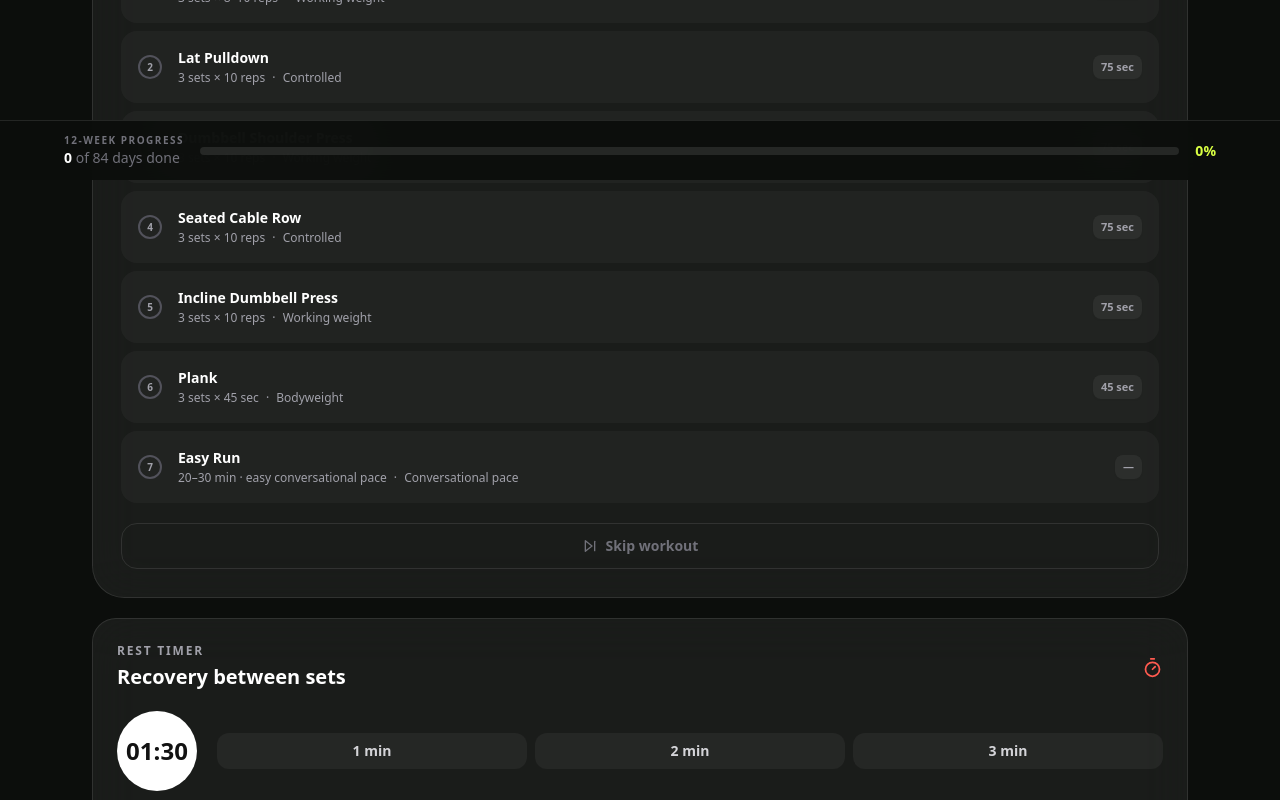
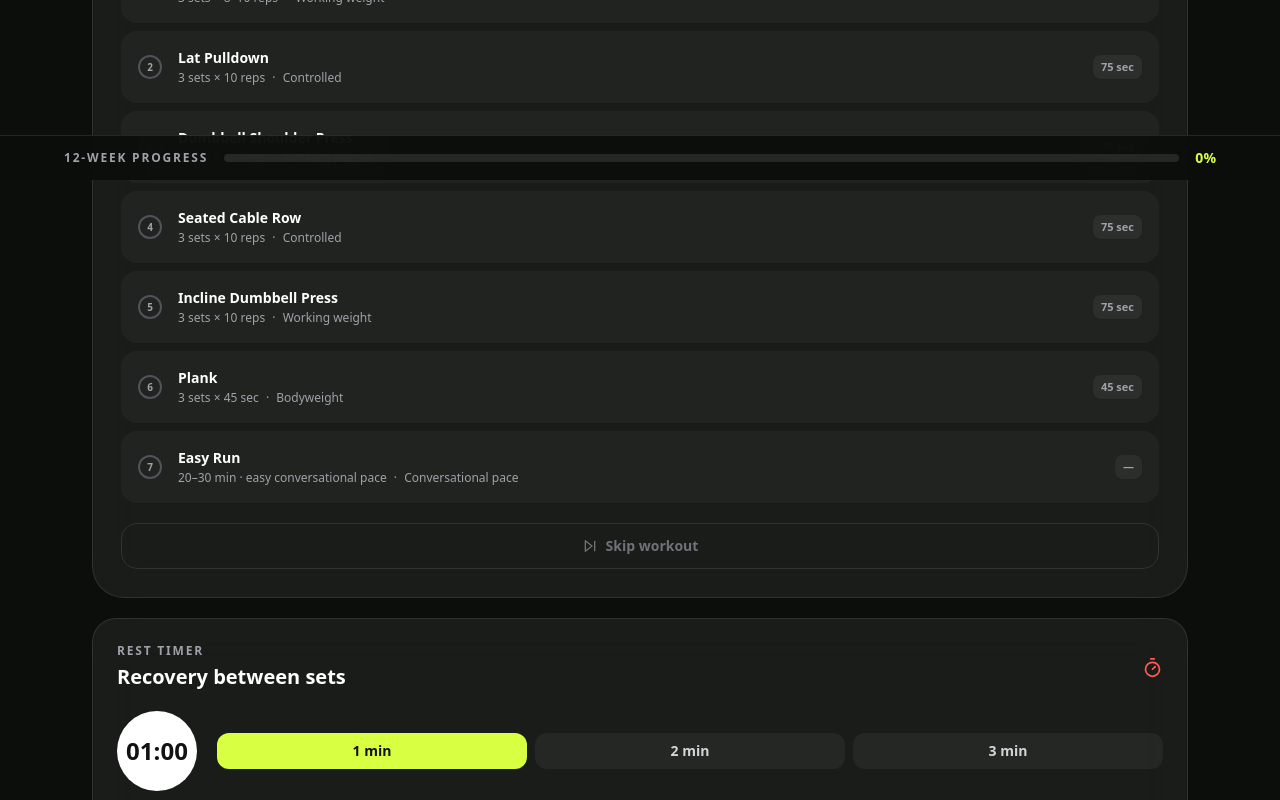
Before and after one commit to MrMikeG/FitnessTracker, a Next.js app: page / in a window 1280 px wide. Shown: the part 620-1420 px from the top of the page. Built offline with nearby package versions, Linux system fonts and the light colour scheme.

Commit message:
Add files via upload

```diff
--- a/app/page.tsx
+++ b/app/page.tsx
@@ -37,8 +37,8 @@ export default function Home() {
   const [skippedDays, setSkippedDays] = useState<string[]>([])
   const [dark, setDark] = useState(true)
   const [hydrated, setHydrated] = useState(false)
-  const [restPreset, setRestPreset] = useState(90)
-  const [restRemaining, setRestRemaining] = useState(90)
+  const [restPreset, setRestPreset] = useState(60)
+  const [restRemaining, setRestRemaining] = useState(60)
   const [restRunning, setRestRunning] = useState(false)
 
   const completed = completedByDay[workoutKey] ?? []
@@ -139,7 +139,7 @@ export default function Home() {
       <section className="glass rounded-3xl px-5 py-4"><div className="flex items-center justify-between"><div><p className="text-xs font-bold uppercase tracking-[.15em] muted">This week</p><p className="mt-1 font-bold">Tap a day to view and mark it complete.</p></div><ChevronRight className="muted"/></div><div className="mt-5 flex justify-between">{dayLabels.map((d, i) => { const key = `${selectedWeek}-${weekDayKeys[i]}`; const done = completedWorkouts.includes(key); return <button onClick={() => setSelectedDayIndex(i)} key={`${d}-${i}`} className="flex flex-col items-center gap-2"><span className="text-[11px] font-semibold muted">{dayNames[i]}</span><span className={`grid h-9 w-9 place-items-center rounded-full text-xs font-bold transition ${done ? 'bg-lime text-ink' : i === selectedDayIndex ? 'bg-ink text-white ring-2 ring-lime/60 dark:bg-white dark:text-ink' : 'bg-zinc-100 text-zinc-400 dark:bg-white/5'}`}>{done ? <Check size={15}/> : d}</span></button>})}</div></section>
       <button onClick={toggleWorkoutComplete} className={`mt-5 flex w-full items-center justify-center gap-2 rounded-2xl border py-4 text-sm font-bold transition ${isWorkoutComplete ? 'border-lime bg-lime text-ink' : 'border-ink bg-ink text-white hover:scale-[1.01] dark:border-white dark:bg-white dark:text-ink'}`}><CircleCheck size={18}/>{isWorkoutComplete ? 'Undo workout day' : 'Workout Day Done'}</button>
       <footer className="fixed inset-x-0 bottom-0 z-20 border-t border-white/10 bg-[#0c0e0c]/95 px-4 py-3 backdrop-blur-xl">
-      <div className="mx-auto flex max-w-6xl items-center gap-4"><div className="min-w-max"><p className="text-[10px] font-bold uppercase tracking-[.15em] text-zinc-500">12-week progress</p><p className="text-sm font-bold text-white">{completedWorkouts.length} <span className="font-medium text-zinc-500">of {totalPlanDays} days done</span></p></div><div className="h-2 flex-1 overflow-hidden rounded-full bg-white/10"><div className="h-full rounded-full bg-lime transition-all duration-500" style={{ width: `${overallProgress}%` }}/></div><span className="text-sm font-bold text-lime">{overallProgress}%</span></div>
+      <div className="mx-auto flex max-w-6xl items-center gap-4"><p className="min-w-max text-xs font-bold uppercase tracking-[.15em] text-zinc-400">12-week progress</p><div className="h-2 flex-1 overflow-hidden rounded-full bg-white/10"><div className="h-full rounded-full bg-lime transition-all duration-500" style={{ width: `${overallProgress}%` }}/></div><span className="text-sm font-bold text-lime">{overallProgress}%</span></div>
       </footer>
     </main>
   )
```
